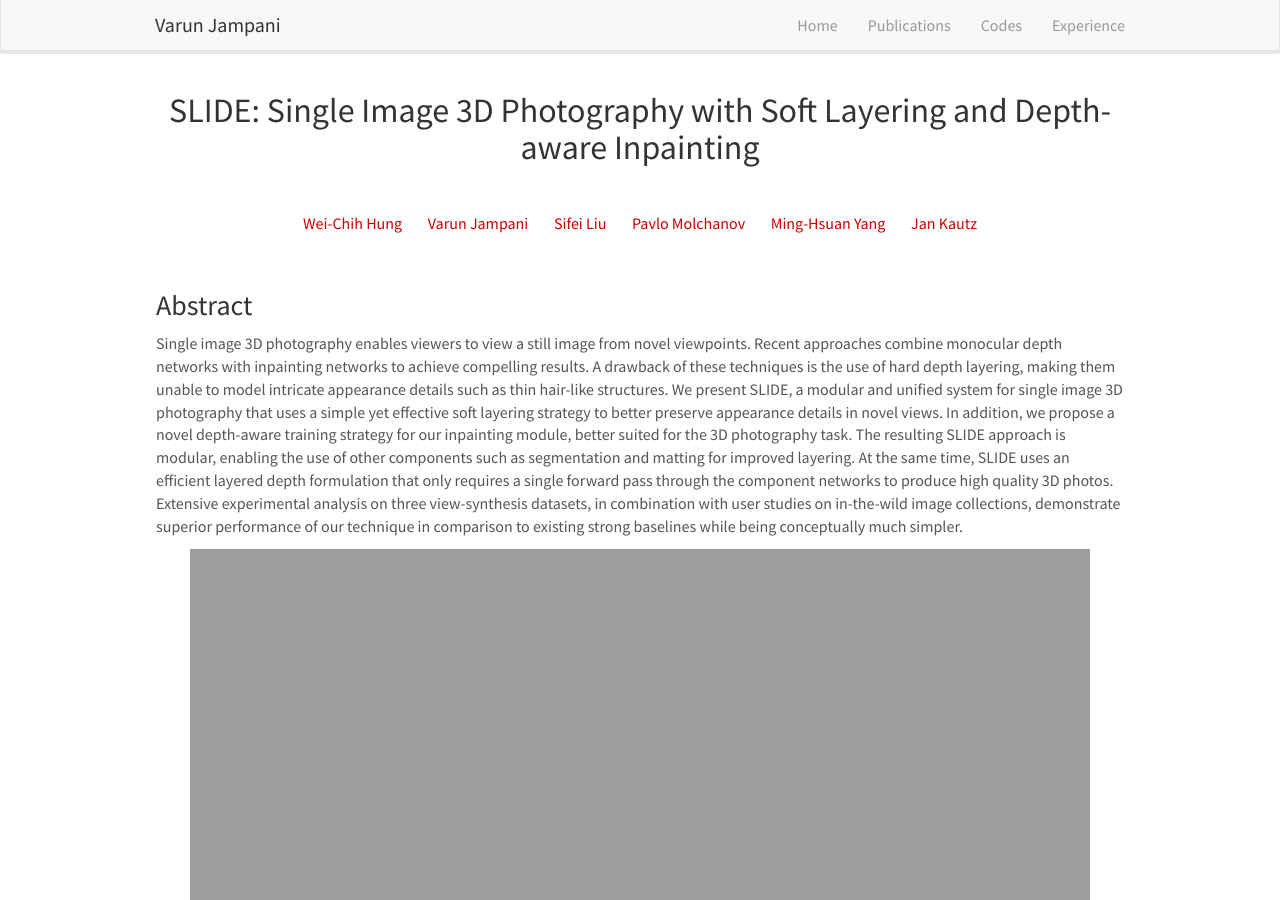
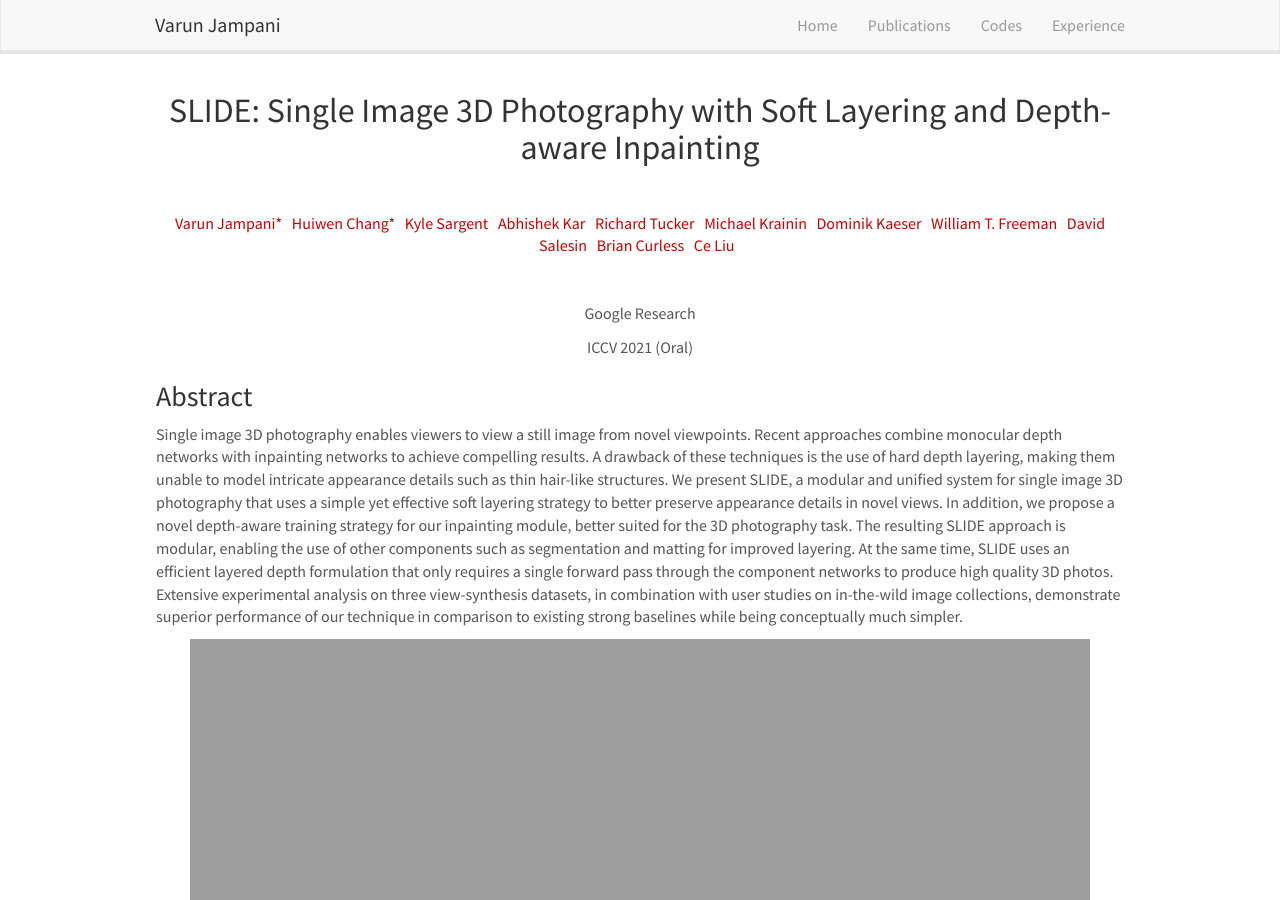
Before and after one commit to varunjampani/varunjampani.github.io, a Jekyll site: the page built from _pages/slide.md, in a window 1280 px wide and 900 px high. Built offline with Jekyll 4.4.1, drawn with Linux system fonts in a browser that asks for light colours; nearby versions of some CDN libraries.

Commit message:
Update slide.md

```diff
--- a/_pages/slide.md
+++ b/_pages/slide.md
@@ -12,19 +12,32 @@ permalink: /slide/
 
 [comment]: Authors
 <p style="text-align: center;">
-<a href="https://hfslyc.github.io" style="color: #CC0000"> Wei-Chih Hung </a>
-&nbsp;&nbsp;&nbsp;&nbsp;&nbsp;&nbsp;
-<a href="http://varunjampani.github.io" style="color: #CC0000"> Varun Jampani </a>
-&nbsp;&nbsp;&nbsp;&nbsp;&nbsp;&nbsp;
-<a href="https://www.sifeiliu.net/" style="color: #CC0000"> Sifei Liu </a>
-&nbsp;&nbsp;&nbsp;&nbsp;&nbsp;&nbsp;
-<a href="https://research.nvidia.com/person/pavlo-molchanov" style="color: #CC0000"> Pavlo Molchanov </a>
-&nbsp;&nbsp;&nbsp;&nbsp;&nbsp;&nbsp;
-<a href="http://faculty.ucmerced.edu/mhyang/" style="color: #CC0000"> Ming-Hsuan Yang </a>
-&nbsp;&nbsp;&nbsp;&nbsp;&nbsp;&nbsp;
-<a href="http://jankautz.com/" style="color: #CC0000"> Jan Kautz </a>
+<a href="http://varunjampani.github.io" style="color: #CC0000"> Varun Jampani* </a>
+&nbsp;
+<a href="https://scholar.google.com/citations?user=eZQNcvcAAAAJ&hl=en" style="color: #CC0000"> Huiwen Chang* </a>
+&nbsp;
+<a href="https://www.linkedin.com/in/kyle-sargent-784006134" style="color: #CC0000"> Kyle Sargent </a>
+&nbsp;
+<a href="https://abhishekkar.info/" style="color: #CC0000"> Abhishek Kar </a>
+&nbsp;
+<a href="https://research.google/people/RichardTucker/" style="color: #CC0000"> Richard Tucker </a>
+&nbsp;
+<a href="https://research.google/people/107089/" style="color: #CC0000"> Michael Krainin </a>
+&nbsp;
+<a href="https://www.linkedin.com/in/dominikkaeser" style="color: #CC0000"> Dominik Kaeser </a>
+&nbsp;
+<a href="https://billf.mit.edu/" style="color: #CC0000"> William T. Freeman </a>
+&nbsp;
+<a href="http://salesin.cs.washington.edu/" style="color: #CC0000"> David Salesin </a>
+&nbsp;
+<a href="https://homes.cs.washington.edu/~curless/" style="color: #CC0000"> Brian Curless </a>
+&nbsp;
+<a href="https://people.csail.mit.edu/celiu/" style="color: #CC0000"> Ce Liu </a>
+&nbsp;
 </p>
 <p>&nbsp;</p>
+<p style="text-align: center;"> Google Research </p>
+<p style="text-align: center;"> ICCV 2021 (Oral) </p>
 
 [comment]: Abstract
 <h3> Abstract </h3>
```
